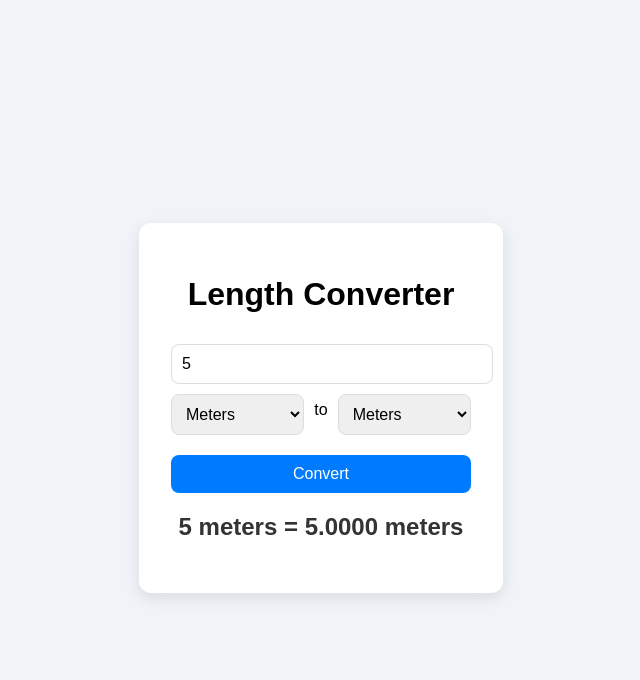
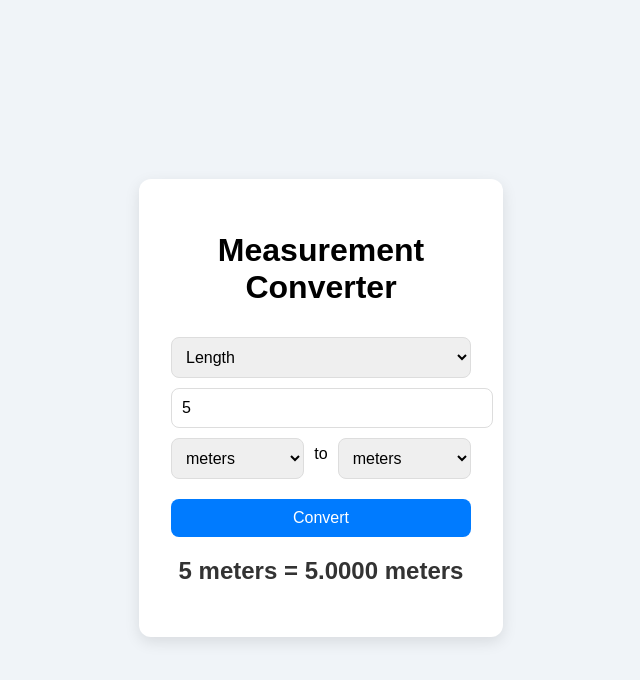
Before and after one commit to drishti-cs1251/Measure-Mate, a plain HTML site: page index.html in a window 1280 px wide. Both pictures are taken after typing "5" into the empty fields and a click on the button "Convert". Shown: the whole page, without its empty margins (319-959 px from the left). Drawn offline with Linux system fonts and the light colour scheme.

Commit message:
Added weight,temperature and time also for conversion

```diff
--- a/index.html
+++ b/index.html
@@ -8,27 +8,21 @@
 </head>
 <body>
   <div class="container">
-    <h1>Length Converter</h1>
+    <h1>Measurement Converter</h1>
+
+    <select id="category" onchange="updateUnitOptions()">
+      <option value="length">Length</option>
+      <option value="weight">Weight</option>
+      <option value="temperature">Temperature</option>
+      <option value="time">Time</option>
+    </select>
+
     <input type="number" id="inputValue" placeholder="Enter value" />
 
     <div class="selectors">
-      <select id="fromUnit">
-        <option value="meters">Meters</option>
-        <option value="kilometers">Kilometers</option>
-        <option value="feet">Feet</option>
-        <option value="inches">Inches</option>
-        <option value="miles">Miles</option>
-      </select>
-
+      <select id="fromUnit"></select>
       <span>to</span>
-
-      <select id="toUnit">
-        <option value="meters">Meters</option>
-        <option value="kilometers">Kilometers</option>
-        <option value="feet">Feet</option>
-        <option value="inches">Inches</option>
-        <option value="miles">Miles</option>
-      </select>
+      <select id="toUnit"></select>
     </div>
 
     <button onclick="convert()">Convert</button>
--- a/script.js
+++ b/script.js
@@ -1,4 +1,53 @@
-function convert() {
+const units = {
+    length: {
+      meters: 1,
+      kilometers: 1000,
+      feet: 0.3048,
+      inches: 0.0254,
+      miles: 1609.34
+    },
+    weight: {
+      kilograms: 1,
+      grams: 0.001,
+      pounds: 0.453592,
+      ounces: 0.0283495
+    },
+    temperature: ["Celsius", "Fahrenheit", "Kelvin"],
+    time: {
+      seconds: 1,
+      minutes: 60,
+      hours: 3600,
+      days: 86400
+    }
+  };
+
+  window.onload = () => updateUnitOptions();
+
+  function updateUnitOptions() {
+    const category = document.getElementById("category").value;
+    const fromSelect = document.getElementById("fromUnit");
+    const toSelect = document.getElementById("toUnit");
+
+    fromSelect.innerHTML = "";
+    toSelect.innerHTML = "";
+
+    let unitList = units[category];
+
+    if (category === "temperature") {
+      unitList.forEach(unit => {
+        fromSelect.innerHTML += `<option value="${unit}">${unit}</option>`;
+        toSelect.innerHTML += `<option value="${unit}">${unit}</option>`;
+      });
+    } else {
+      for (let unit in unitList) {
+        fromSelect.innerHTML += `<option value="${unit}">${unit}</option>`;
+        toSelect.innerHTML += `<option value="${unit}">${unit}</option>`;
+      }
+    }
+  }
+
+  function convert() {
+    const category = document.getElementById("category").value;
     const value = parseFloat(document.getElementById("inputValue").value);
     const fromUnit = document.getElementById("fromUnit").value;
     const toUnit = document.getElementById("toUnit").value;
@@ -8,17 +57,36 @@ function convert() {
       return;
     }
 
-    const unitsInMeters = {
-      meters: 1,
-      kilometers: 1000,
-      feet: 0.3048,
-      inches: 0.0254,
-      miles: 1609.34
-    };
+    let result;
 
-    const valueInMeters = value * unitsInMeters[fromUnit];
-    const convertedValue = valueInMeters / unitsInMeters[toUnit];
+    if (category === "temperature") {
+      result = convertTemperature(value, fromUnit, toUnit);
+    } else {
+      const conversionRates = units[category];
+      const valueInBase = value * conversionRates[fromUnit];
+      result = valueInBase / conversionRates[toUnit];
+    }
 
     document.getElementById("result").textContent =
-      `${value} ${fromUnit} = ${convertedValue.toFixed(4)} ${toUnit}`;
+      `${value} ${fromUnit} = ${result.toFixed(4)} ${toUnit}`;
   }
+
+  function convertTemperature(value, from, to) {
+    let tempInC;
+
+    if (from === to) return value;
+
+    // Convert from any to Celsius
+    switch (from) {
+      case "Celsius": tempInC = value; break;
+      case "Fahrenheit": tempInC = (value - 32) * 5/9; break;
+      case "Kelvin": tempInC = value - 273.15; break;
+    }
+
+    // Convert from Celsius to target
+    switch (to) {
+      case "Celsius": return tempInC;
+      case "Fahrenheit": return (tempInC * 9/5) + 32;
+      case "Kelvin": return tempInC + 273.15;
+    }
+  }
```
